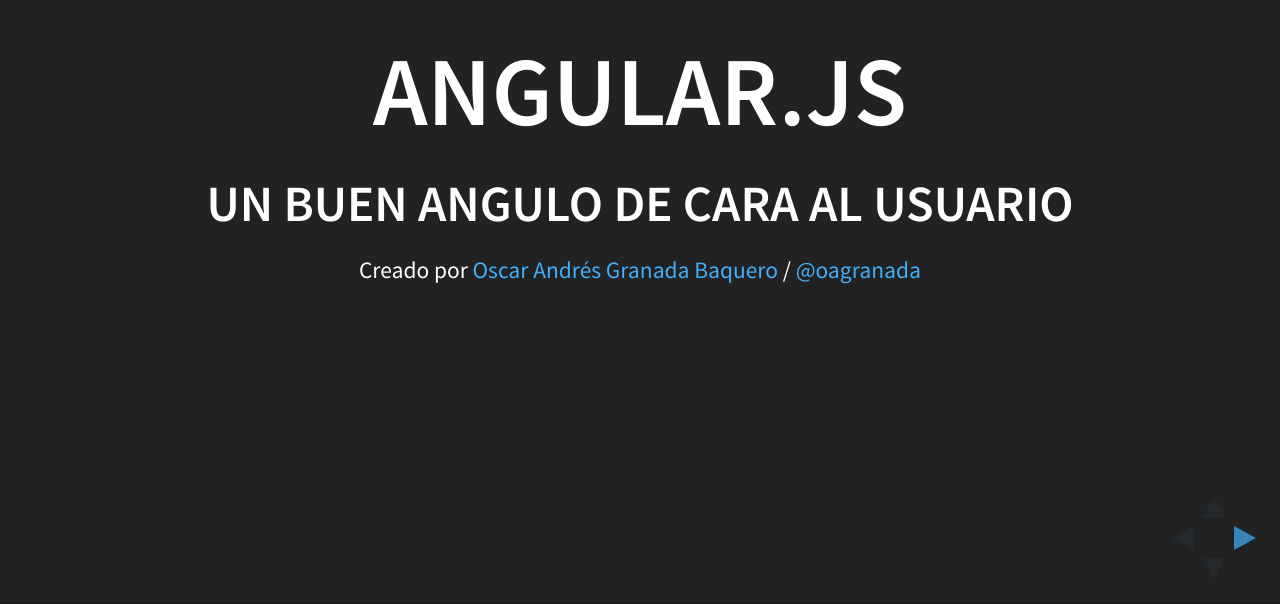
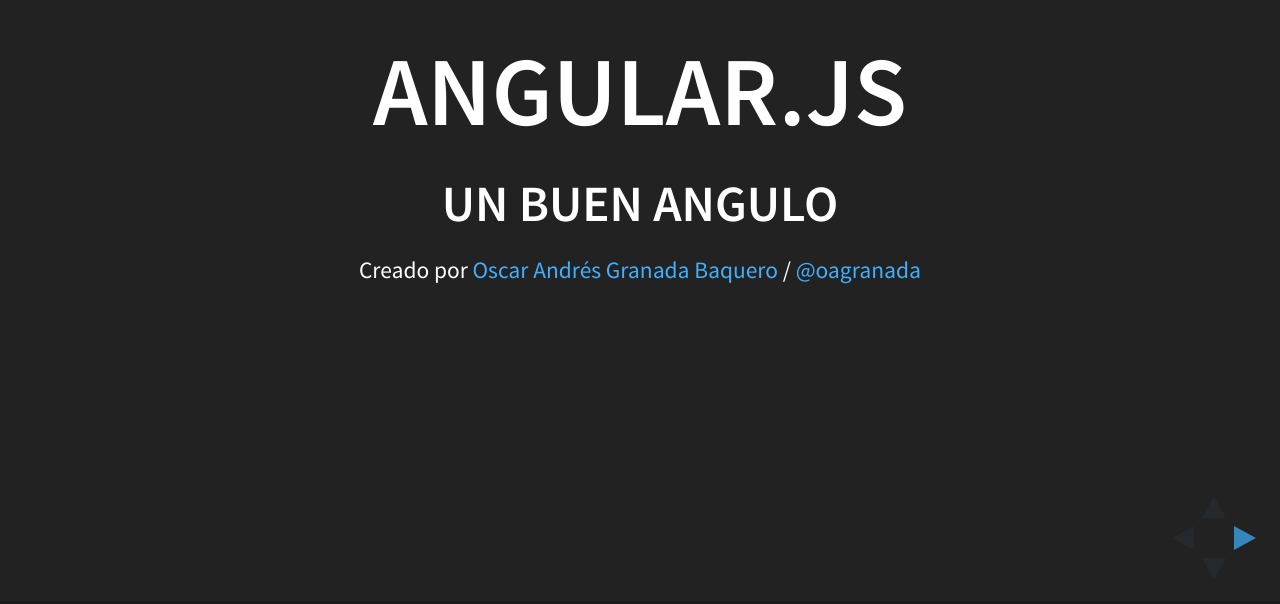
Before and after one commit to ogranada/ng_speak, a website: page index.html in a window 1280 px wide. Shown: the part 196-800 px from the top of the page. Drawn offline with Linux system fonts and the light colour scheme.

Commit message:
changes on presentation content

```diff
--- a/index.html
+++ b/index.html
@@ -4,7 +4,7 @@
 	<head>
 		<meta charset="utf-8">
 
-        <title>Angular.js: Un buen angulo de cara al usuario.</title>
+        <title>Angular.js: Un buen angulo.</title>
 
 		<meta name="description" content="Unit testing on javascript">
 		<meta name="author" content="Oscar Andrés Granada">
@@ -42,7 +42,7 @@
 			<div class="slides">
 				<section>
 					<h1>Angular.js</h1>
-					<h3>Un buen angulo de cara al usuario</h3>
+					<h3>Un buen angulo</h3>
 					<p>
 						<small>Creado por <a href="https://plus.google.com/+OscarAndr%C3%A9sGranadaBaquero">Oscar Andrés Granada Baquero</a> / <a href="http://twitter.com/oagranada">@oagranada</a></small>
 					</p>
```
